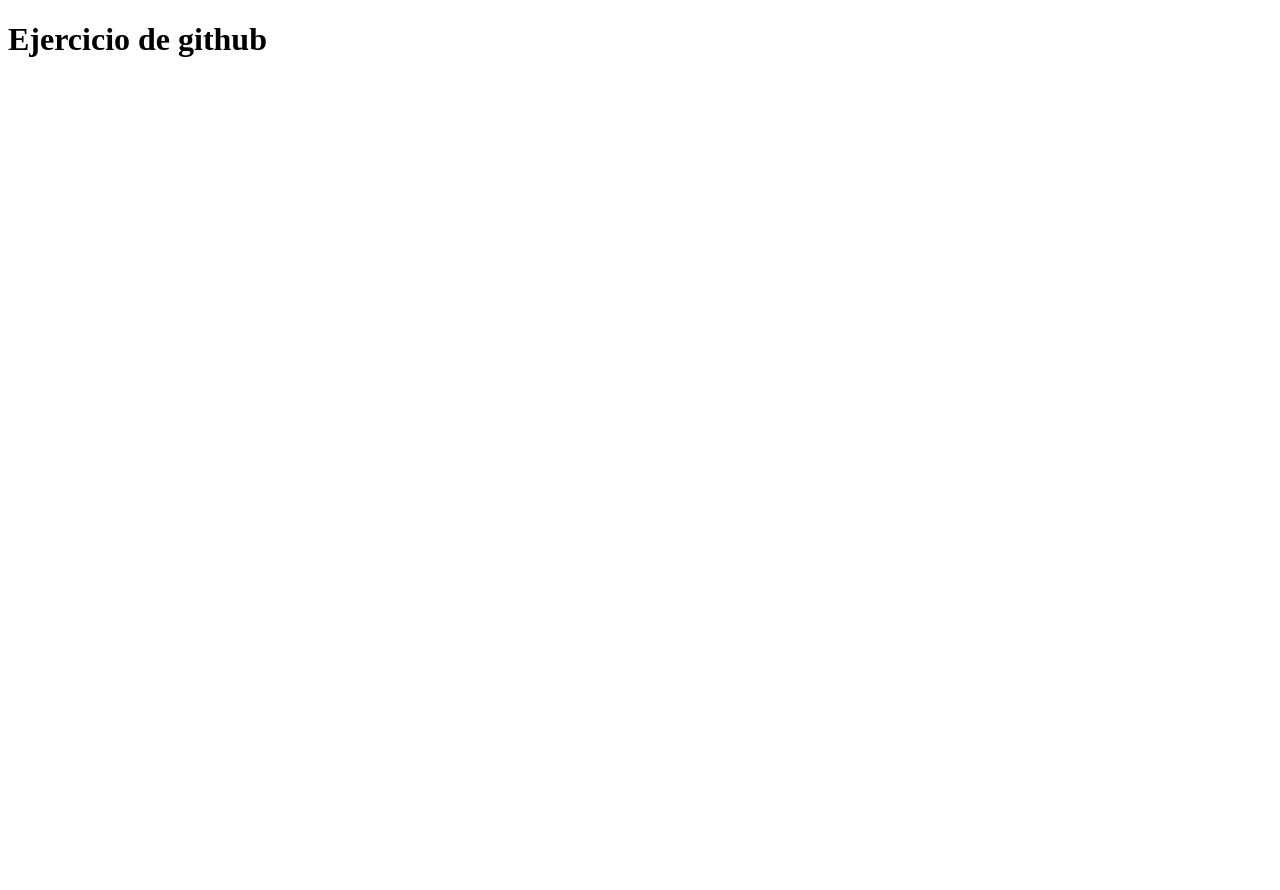
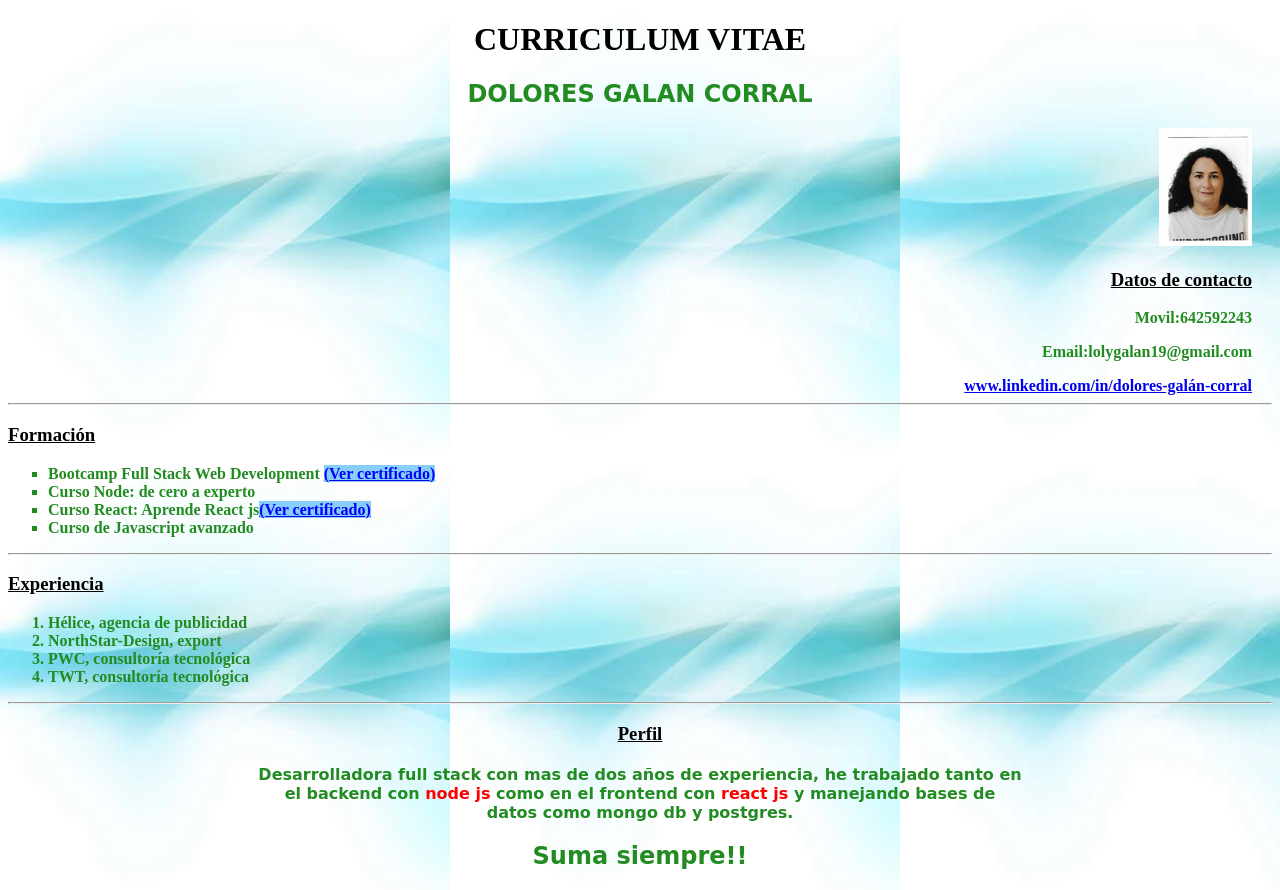
Before and after one commit to LolyGalan/LenguajeMarcas, a plain HTML site: page cv.html in a window 1280 px wide. Before the commit the page ends 800 px from the top, so only its background shows below. Drawn offline with Linux system fonts and the light colour scheme.

Commit message:
Primera tarea
Primera tarea de dos páginas que comparten el mismo css y que una redirige a la otra mediante un enlace.

```diff
--- a/cv.html
+++ b/cv.html
@@ -1,12 +1,58 @@
 <!DOCTYPE html>
 <html lang="en">
+
 <head>
-    <meta charset="UTF-8">
-    <meta http-equiv="X-UA-Compatible" content="IE=edge">
-    <meta name="viewport" content="width=device-width, initial-scale=1.0">
-    <title>Document</title>
+    <meta charset="UTF-8" />
+    <meta http-equiv="X-UA-Compatible" content="IE=edge" />
+    <meta name="viewport" content="width=device-width, initial-scale=1.0" />
+    <link rel="stylesheet" type="text/css" href="./index.css">
+    <title>Primera Tarea CV</title>
 </head>
-<body>
-    <h1>Ejercicio de github</h1>
+
+<body style="background-image:url(fondocv.webp);">
+    <header>
+        <h1>CURRICULUM VITAE</h1>
+        <h2>DOLORES GALAN CORRAL</h2>
+    </header>
+
+    <div style=" text-align: right; margin-right: 20px; color:forestgreen; font-weight: bold;">
+        <img src="./FotoCarnet.png" alt="Mi foto">
+        <h3 style="color: black"><u>Datos de contacto</u></h4>
+        <p>Movil:642592243</p>
+        <p>Email:lolygalan19@gmail.com</p>
+        <a href="https://github.com/LolyGalan">www.linkedin.com/in/dolores-galán-corral</a>
+    </div>
+    <hr />
+    <div>
+        <h3><u>Formación</u></h3>
+        <ul style="list-style:square; color:forestgreen; font-weight: bold;">
+            <li>Bootcamp Full Stack Web Development <a href="./Diploma BootCamp.pdf"><mark>(Ver certificado)</mark></a>
+            </li>
+            <li>Curso Node: de cero a experto</li>
+            <li>Curso React: Aprende React js<a href="./Certificado React.pdf"><mark>(Ver certificado)</mark></a></li>
+            <li>Curso de Javascript avanzado</li>
+        </ul>
+    </div>
+    <hr />
+    <div>
+        <h3><u>Experiencia</u></h3>
+        <ol style="color:forestgreen;font-weight: bold;">
+            <li>Hélice, agencia de publicidad</li>
+            <li>NorthStar-Design, export</li>
+            <li>PWC, consultoría tecnológica</li>
+            <li>TWT, consultoría tecnológica</li>
+        </ol>
+    </div>
+    <hr />
+    <article>
+        <h3 style="text-align:center"><u>Perfil</u></h3>
+        <p id="descripcion">Desarrolladora full stack con mas de dos años de experiencia, he trabajado tanto en el backend con <span id="red-text">node js </span>como en el frontend con <span id="red-text">react js</span> y manejando bases de datos como mongo db y postgres.</p>
+
+    </article>
+    <footer>
+        <h2>Suma siempre!!</h2>
+    </footer>
 </body>
+</body>
+
 </html>
--- /dev/null
+++ b/index.css
@@ -0,0 +1,25 @@
+h1 {
+    text-align: center;
+}
+
+h2 {
+    color: forestgreen;
+    font-family: cursive;
+    text-align: center;
+}
+
+mark {
+    background-color: lightskyblue;
+    color: blue;
+}
+#descripcion {
+    text-align: center;
+    margin: 20px 250px;
+    font-family: cursive;
+    color:forestgreen;
+    font-weight: bold;
+}
+#red-text {
+    color: red;
+
+}
```
Also changed, not shown: index.html (added, +19 -0 lines), FotoCarnet.png (added), fondocv.webp (added), imagenCV.webp (added), 2 other files.
